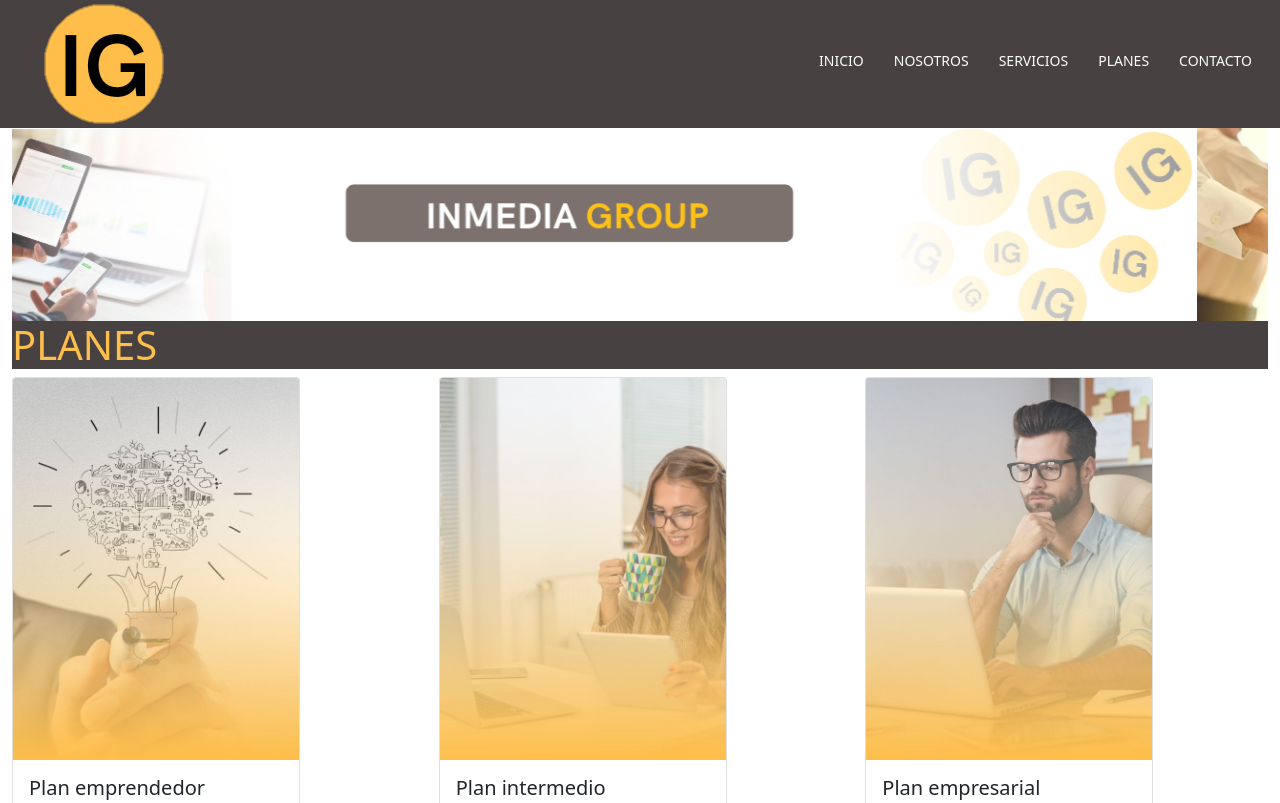
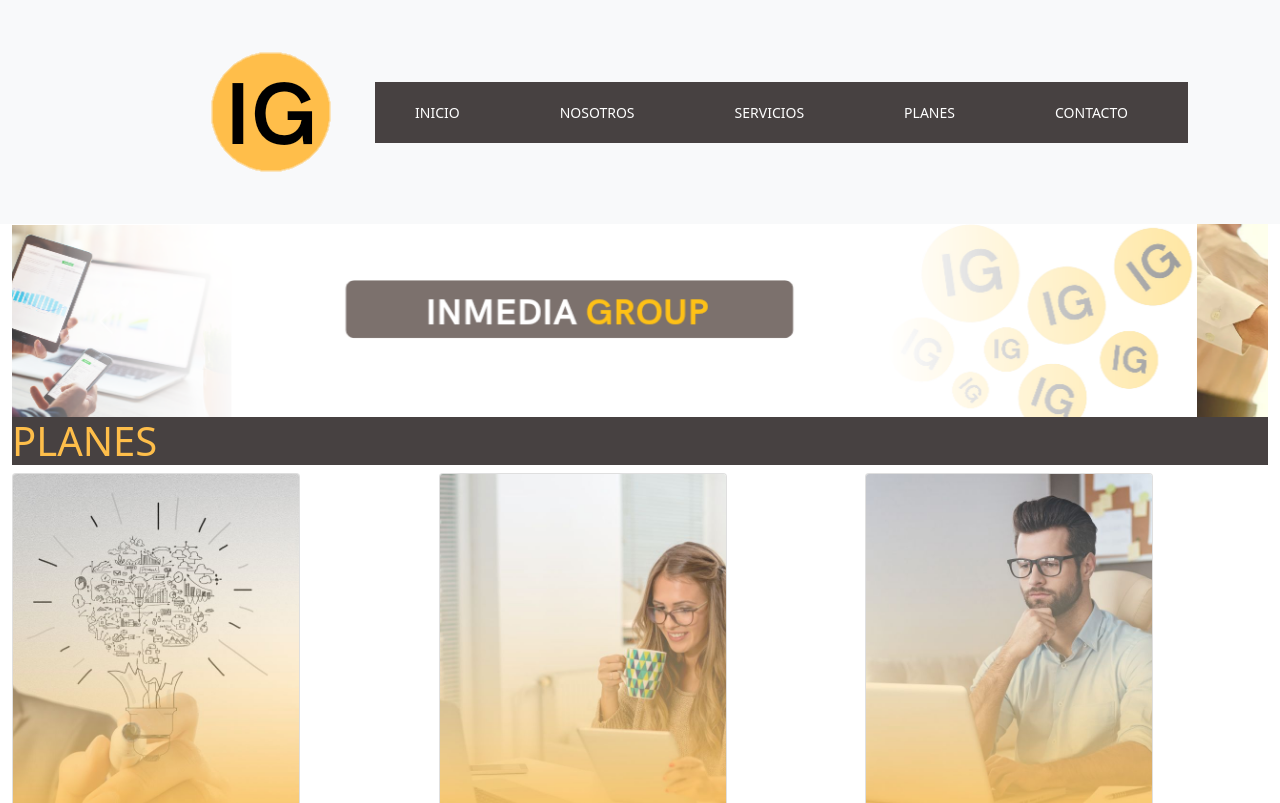
Before and after one commit to cristhian-p/entregaseoinmedia, a website: page pages/planes.html in a window 1280 px wide. Shown: the top 803 px of the page. Drawn offline with nearby package versions, Linux system fonts and the light colour scheme.

Commit message:
modificando entrega con grid y boostrap

```diff
--- a/pages/planes.html
+++ b/pages/planes.html
@@ -9,20 +9,35 @@
 	<link rel="stylesheet" type="text/css" href="../css/estilo.css">
 	<title>Inmedia grp</title>
 </head>
-<body class="gridIndex">
-	<header class="bgColor">
-		<div>
-			<a href="../index.html"><img src="../Assets/img/logo1.png"alt="logo pagina web"></a>
-		</div>
-		<nav class="list-style-type alto ancho">
-			<ul>
-				<li><a href="../index.html" class="link-item" >INICIO</a></li>
-				<li><a href="nosotros.html" class="link-item" >NOSOTROS</a></li>
-				<li><a href="servicios.html" class="link-item" >SERVICIOS</a></li>
-				<li><a href="#" class="link-item" >PLANES</a></li>
-				<li><a href="contacto.html" class="link-item" >CONTACTO</a></li>
-		    </ul>
-		</nav>
+<body>
+	<header class="bgColor-Planes">
+		<nav class="navbar navbar-expand-lg navbar-light bg-light">
+  <div class="container-fluid">
+    <a href="../index.html"><img src="../Assets/img/logo1.png"alt="logo pagina web"></a>
+    <button class="navbar-toggler" type="button" data-bs-toggle="collapse" data-bs-target="#navbarNav" aria-controls="navbarNav" aria-expanded="false" aria-label="Toggle navigation">
+      <span class="navbar-toggler-icon"></span>
+    </button>
+    <div class="collapse navbar-collapse" id="navbarNav">
+      <ul class="navbar-nav">
+        <li class="nav-item">
+          <a href="../index.html" aria-current="page" class="link-item">INICIO</a>
+        </li>
+        <li class="nav-item">
+          <a href="nosotros.html" aria-current="page" class="link-item">NOSOTROS</a>
+        </li>
+        <li class="nav-item">
+          <a href="servicios.html" aria-current="page" class="link-item">SERVICIOS</a>
+        </li>
+        <li class="nav-item">
+          <a href="" aria-current="page" class="link-item">PLANES</a>
+        </li>
+        <li class="nav-item">
+          <a href="contacto.html" aria-current="page" class="link-item">CONTACTO</a>
+        </li>
+      </ul>
+    </div>
+  </div>
+</nav>
 	</header>
 	<div class="container-fluid">
 	 <div class="row">
@@ -85,7 +100,7 @@
 		</div>
 	</main>
 	<hr>
-	<footer>
+	<footer class="pie-pagina">
 		<div>
 		    <a href="../index.html"><img src="../Assets/img/logo1.png"alt="logo footer" width="70%" height="70%"></a>
 		</div>
--- /dev/null
+++ b/scss/_grid.scss
@@ -0,0 +1,19 @@
+.grid-index{
+	display: grid;
+	grid-template-areas:
+	"header"
+	"main"
+	"footer"
+	grid-template-rows: reapeat(3, auto);
+	grid-template-columns: 100%;
+}
+header{grid-area: header; display: flex;}
+main{grid-area: main;display:grid;grid-template-areas: "img-encabezado img-encabezado" "encabezado encabezado" "texto texto"; grid-template-columns:50% 50% grid-template-rows: auto auto;}
+.img-index{grid-area: img-encabezado;}
+footer{grid-area: footer; display: flex; justify-content: space-around;}
+ul{display: flex}
+li{list-style-type: none;}
+a{text-decoration: none;}
+@media only screen and (max-width: 768px){
+	footer{flex-direction: column;}
+}
--- a/scss/style.scss
+++ b/scss/style.scss
@@ -25,6 +25,15 @@
     display: flex;
     flex-direction: row;
     justify-content: space-between;
+}
+.bgColor-Planes{
+    background-color: #F8F9FA;
+}
+.nav-item{
+    background-color: #474141;
+    color: #febe4a;
+    padding-bottom: 20px;
+    padding-top: 20px;
 }
 a{
     text-decoration: none;
@@ -150,6 +159,7 @@
 footer{
     display: flex;
     flex-direction: row;
+    justify-content: space-around;
 }
 @media only screen and (max-width: 768px){
     header{
```
Also changed, not shown: index.html (+2 -2 lines), css/estilo.css.
